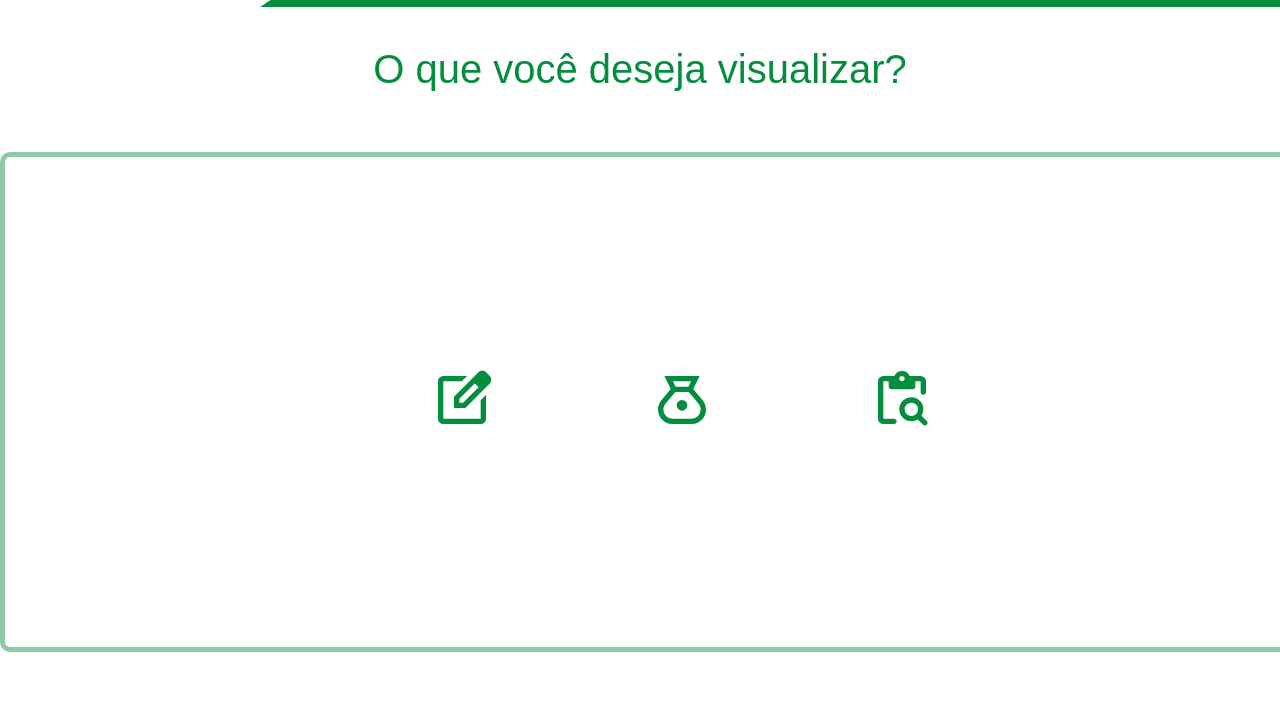
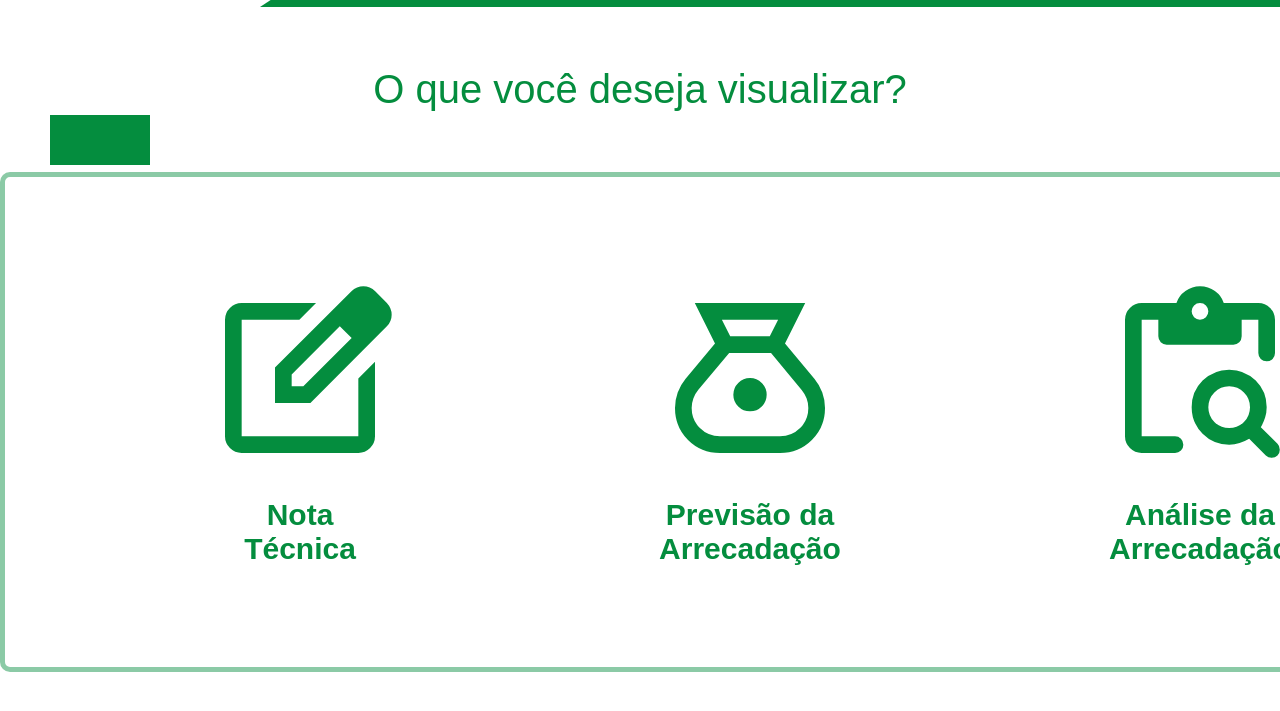
Before and after one commit to kkhalyl/siteSEFAZ, a plain HTML site: page index.html in a window 1280 px wide. Shown: the part 85-796 px from the top of the page. Drawn offline with Linux system fonts and the light colour scheme.

Commit message:
update main

```diff
--- a/index.html
+++ b/index.html
@@ -15,10 +15,11 @@
     <div class="titulo">
         O que você deseja visualizar?
     </div>
+    <div class= "data"></div>
     <div class="quadro">
-        <div class="icon"> <img src="icon1.svg" alt="icon1"> </div>
-        <div class="icon"> <img src="icon2.svg" alt="icon2"> </div>
-        <div class="icon"> <img src="icon3.svg" alt="icon3"> </div>
+        <div class="icon"> Nota<br>Técnica <img src="icon1.svg" alt="icon1"> </div>
+        <div class="icon"> Previsão da Arrecadação <img src="icon2.svg" alt="icon2"> </div>
+        <div class="icon"> Análise da Arrecadação <img src="icon3.svg" alt="icon3"> </div>
     </div>
 </body>
 </html>
--- a/styles.css
+++ b/styles.css
@@ -41,7 +41,7 @@ header{
 .titulo{
     color:#048D3E;
     font-size: 40px;
-    padding-top: 40px;
+    padding-top: 60px;
     padding-bottom: 60px;
     text-align: center;
 }
@@ -54,10 +54,32 @@ header{
     display: flex;
     justify-content: center;
     align-items: center;
-    gap: 20px;
+    gap: 200px;
     flex-wrap: wrap;
 }
 
 .icon{
-    width:200px
+    display: flex;
+    flex-direction: column-reverse;
+    align-items: center;
+    justify-content: center;
+    text-align: center;
+    gap: 20px;
+    width: 250px;
+    color:#048D3E;
+    font-size: 30px;
+    font-weight: bold;
 }
+
+.icon img{
+    width:200px;
+}
+
+.data{
+    background-color: #048D3E;
+    position: absolute;
+    width: 100px;
+    height: 50px;
+    top: 200px;
+    left: 50px;
+}
```
